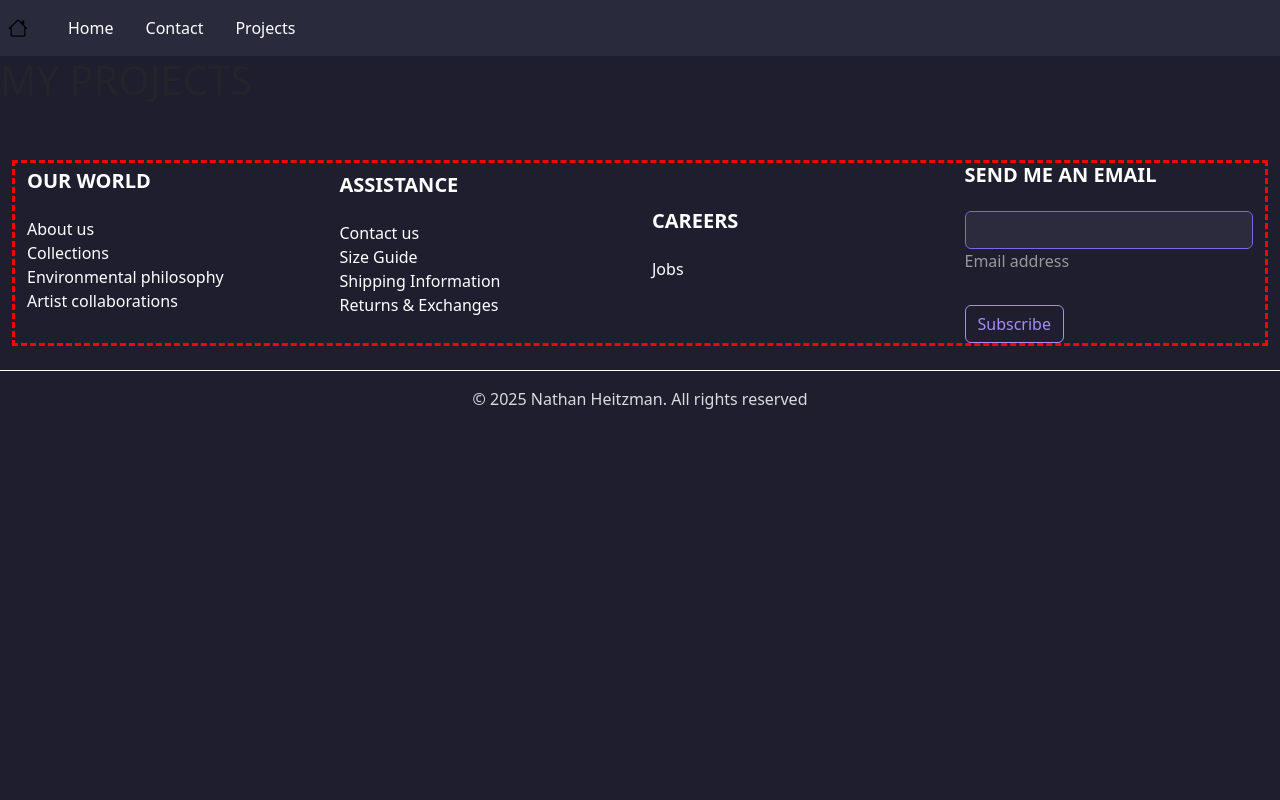
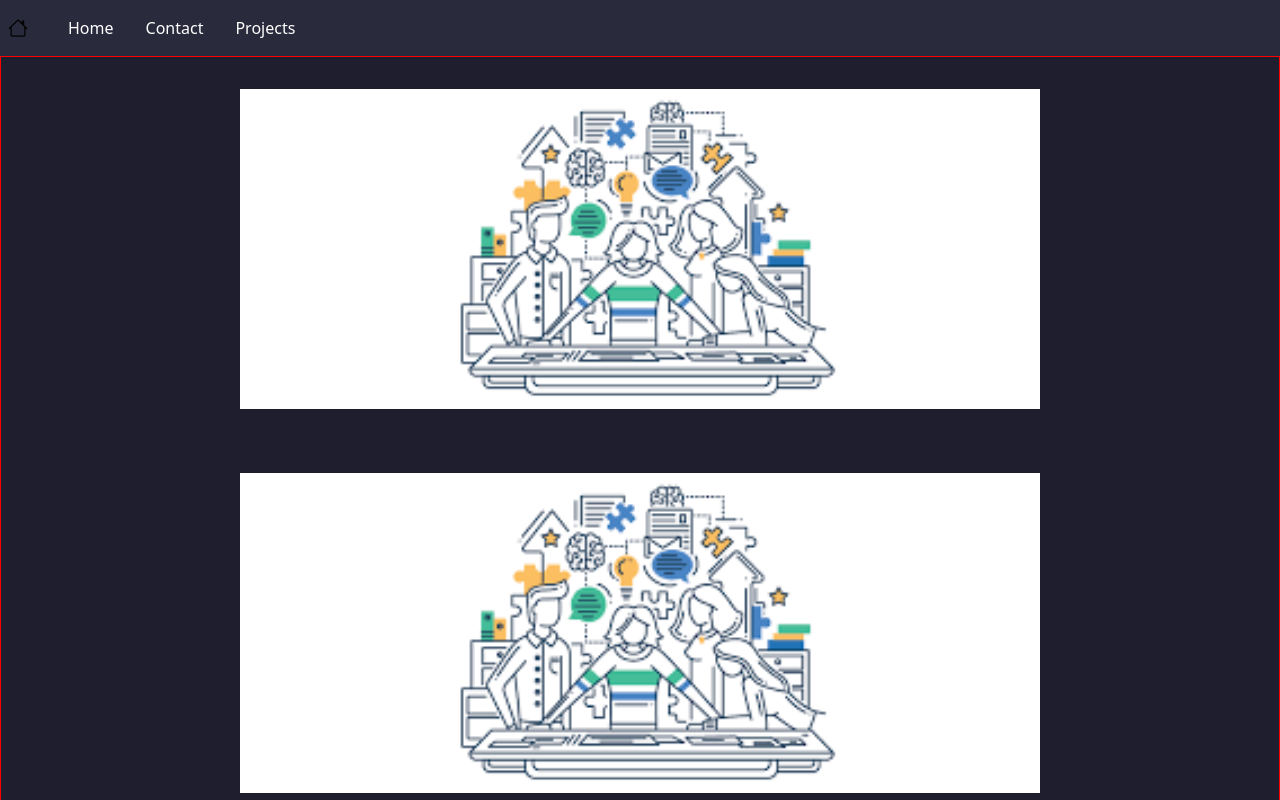
Before and after one commit to NathanHeitzman/Portfolio-Website, a React (Vite) app: page /projects in a window 1280 px wide. Shown: the top 800 px of the page. Built offline with nearby package versions, Linux system fonts and the light colour scheme.

Commit message:
added project page skeleton / images

```diff
--- /dev/null
+++ b/src/assets/styles/projects.css
@@ -0,0 +1,12 @@
+.projects-container {
+    border: 1px solid red;
+}
+
+.img-container {
+    margin: 2rem;
+}
+
+.project-image {
+    width: 800px;
+    height:auto;
+}
--- a/src/pages/Projects.tsx
+++ b/src/pages/Projects.tsx
@@ -1,11 +1,23 @@
 import Navbar from "../components/NavBar";
 import Footer from "../components/Footer";
+import Project1 from "../assets/images/project.png"
+import "../assets/styles/projects.css"
 
 const Projects = () => {
     return(
         <>
         <Navbar />
-            <h1>MY PROJECTS</h1>
+            <div className="projects-container container-fluid d-flex flex-column align-items-center">
+                <div className="img-container">
+                    <img className="project-image" src={Project1} alt="project 1"/>
+                </div>
+                <div className="img-container">
+                    <img className="project-image" src={Project1} alt="project 2" />
+                </div>
+                <div className="img-container">
+                    <img className="project-image" src={Project1} alt="project 3" />
+                </div>
+            </div>
         <Footer />
         </>
     )
```
Also changed, not shown: src/assets/images/project.png (added).
